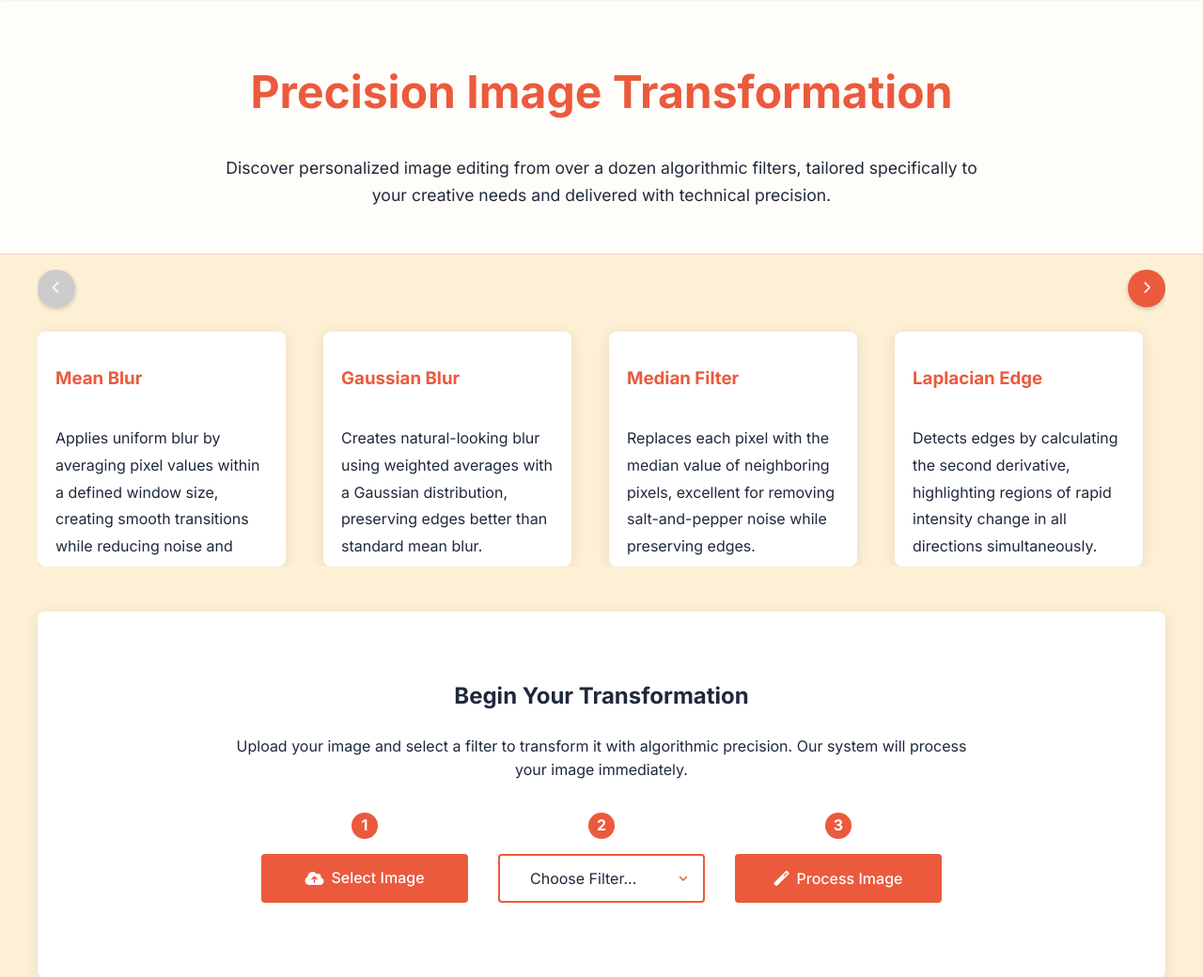
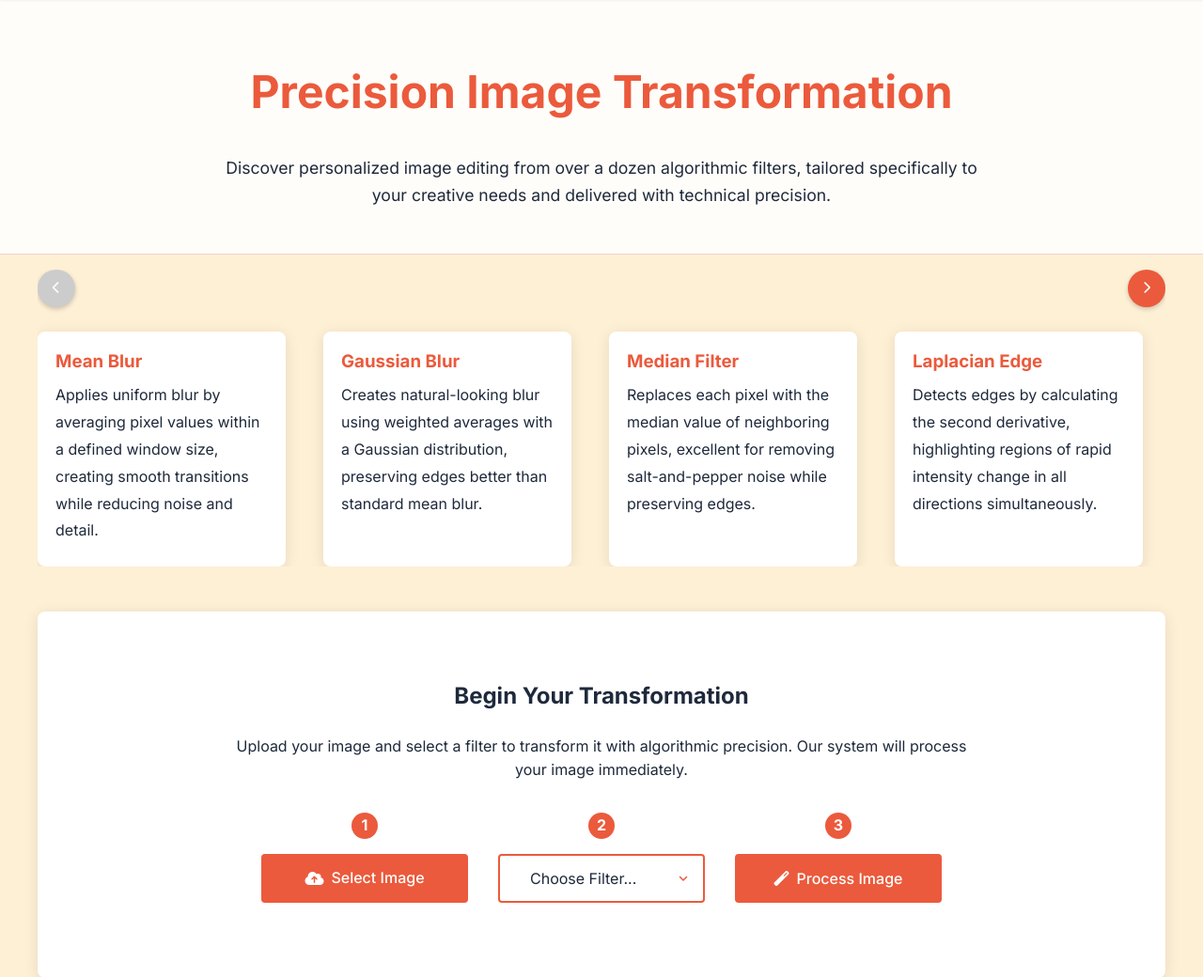
Before and after one commit to RushatSharma/Morphix, a Flask app: page / in a window 1280 px wide. Shown: the part 69-1109 px from the top of the page at 94% size. Run offline with Flask 3, Linux system fonts and the light colour scheme; some libraries are stand-ins or nearby versions.

Commit message:
Update index.html

```diff
--- a/templates/index.html
+++ b/templates/index.html
@@ -20,7 +20,15 @@
             <div class="nav-links">
                 <a href="{{ url_for('adjustments') }}">Image Adjustments</a>
                 <a href="{{ url_for('advanced') }}">Other Tools</a>
+
             </div>
+            <button class="hamburger-menu" aria-label="Open navigation menu" aria-expanded="false">
+                <i class="fas fa-bars"></i>
+            </button>
+        </div>
+        <div class="mobile-nav" role="navigation">
+            <a href="{{ url_for('adjustments') }}">Image Adjustments</a>
+            <a href="{{ url_for('advanced') }}">Other Tools</a>
         </div>
     </nav>
 
@@ -43,37 +51,38 @@
             </div>
             <div class="filter-grid" id="filterGrid">
                 <div class="filter-card">
-                    <h3>Mean Blur</h3>
-                    <p>Applies uniform blur by averaging pixel values within a defined window size, creating smooth transitions while reducing noise and detail.</p>
+    <h3 style="margin-bottom: 5px; margin-top: 0px;">Mean Blur</h3>
+    <p style="margin-bottom: px; margin-top: 0px;">Applies uniform blur by averaging pixel values within a defined window size, creating smooth transitions while reducing noise and detail.</p>
 </div>
 <div class="filter-card">
-                    <h3>Gaussian Blur</h3>
-                    <p>Creates natural-looking blur using weighted averages with a Gaussian distribution, preserving edges better than standard mean blur.</p>
+    <h3 style="margin-bottom: 5px; margin-top: 0px;">Gaussian Blur</h3>
+    <p style="margin-bottom: px; margin-top: 0px;">Creates natural-looking blur using weighted averages with a Gaussian distribution, preserving edges better than standard mean blur.</p>
 </div>
 <div class="filter-card">
-                    <h3>Median Filter</h3>
-                    <p>Replaces each pixel with the median value of neighboring pixels, excellent for removing salt-and-pepper noise while preserving edges.</p>
+    <h3 style="margin-bottom: 5px; margin-top: 0px;">Median Filter</h3>
+    <p style="margin-bottom: px; margin-top: 0px;">Replaces each pixel with the median value of neighboring pixels, excellent for removing salt-and-pepper noise while preserving edges.</p>
 </div>
 <div class="filter-card">
-                    <h3>Laplacian Edge</h3>
-                    <p>Detects edges by calculating the second derivative, highlighting regions of rapid intensity change in all directions simultaneously.</p>
+    <h3 style="margin-bottom: 5px; margin-top: 0px;">Laplacian Edge</h3>
+    <p style="margin-bottom: px; margin-top: 0px;">Detects edges by calculating the second derivative, highlighting regions of rapid intensity change in all directions simultaneously.</p>
 </div>
 <div class="filter-card">
-                    <h3>Sobel Edge</h3>
-                    <p>Emphasizes edges using gradient measurements in horizontal and vertical directions, providing better noise suppression than simple derivatives.</p>
+    <h3 style="margin-bottom: 5px; margin-top: 0px;">Sobel Edge</h3>
+    <p style="margin-bottom: px; margin-top: 0px;">Emphasizes edges using gradient measurements in horizontal and vertical directions, providing better noise suppression than simple derivatives.</p>
 </div>
 <div class="filter-card">
-                    <h3>Canny Edge</h3>
-                    <p>Multi-stage edge detection algorithm that reduces noise, finds intensity gradients, and applies hysteresis thresholding for optimal edge detection.</p>
+    <h3 style="margin-bottom: 5px; margin-top: 0px;">Canny Edge</h3>
+    <p style="margin-bottom: px; margin-top: 0px;">Multi-stage edge detection algorithm that reduces noise, finds intensity gradients, and applies hysteresis thresholding for optimal edge detection.</p>
 </div>
 <div class="filter-card">
-                    <h3>Binary Threshold</h3>
-                    <p>Converts grayscale images to black and white using a fixed threshold value, creating stark contrasts and simplified representations.</p>
+    <h3 style="margin-bottom: 5px; margin-top: 0px;">Binary Threshold</h3>
+    <p style="margin-bottom: px; margin-top: 0px;">Converts grayscale images to black and white using a fixed threshold value, creating stark contrasts and simplified representations.</p>
 </div>
 <div class="filter-card">
-                    <h3>Otsu's Threshold</h3>
-                    <p>Automatically determines optimal threshold value by minimizing intra-class variance, ideal for bimodal images with distinct foreground and background.</p>
+    <h3 style="margin-bottom: 5px; margin-top: 0px;">Otsu's Threshold</h3>
+    <p style="margin-bottom: px; margin-top: 0px;">Automatically determines optimal threshold value by minimizing intra-class variance, ideal for bimodal images with distinct foreground and background.</p>
 </div>
+
             </div>
         </div>
 
@@ -189,5 +198,6 @@
     <script src="https://cdnjs.cloudflare.com/ajax/libs/jspdf/2.5.1/jspdf.umd.min.js"></script>
     <script async src="https://docs.opencv.org/4.7.0/opencv.js" onload="onOpenCVReady()"></script>
     <script src="{{ url_for('static', filename='js/script.js') }}"></script>
+    <script src="{{ url_for('static', filename='js/mobile-nav.js') }}"></script>
 </body>
 </html>
```
Lines whose indentation alone changed are shown as unchanged.
